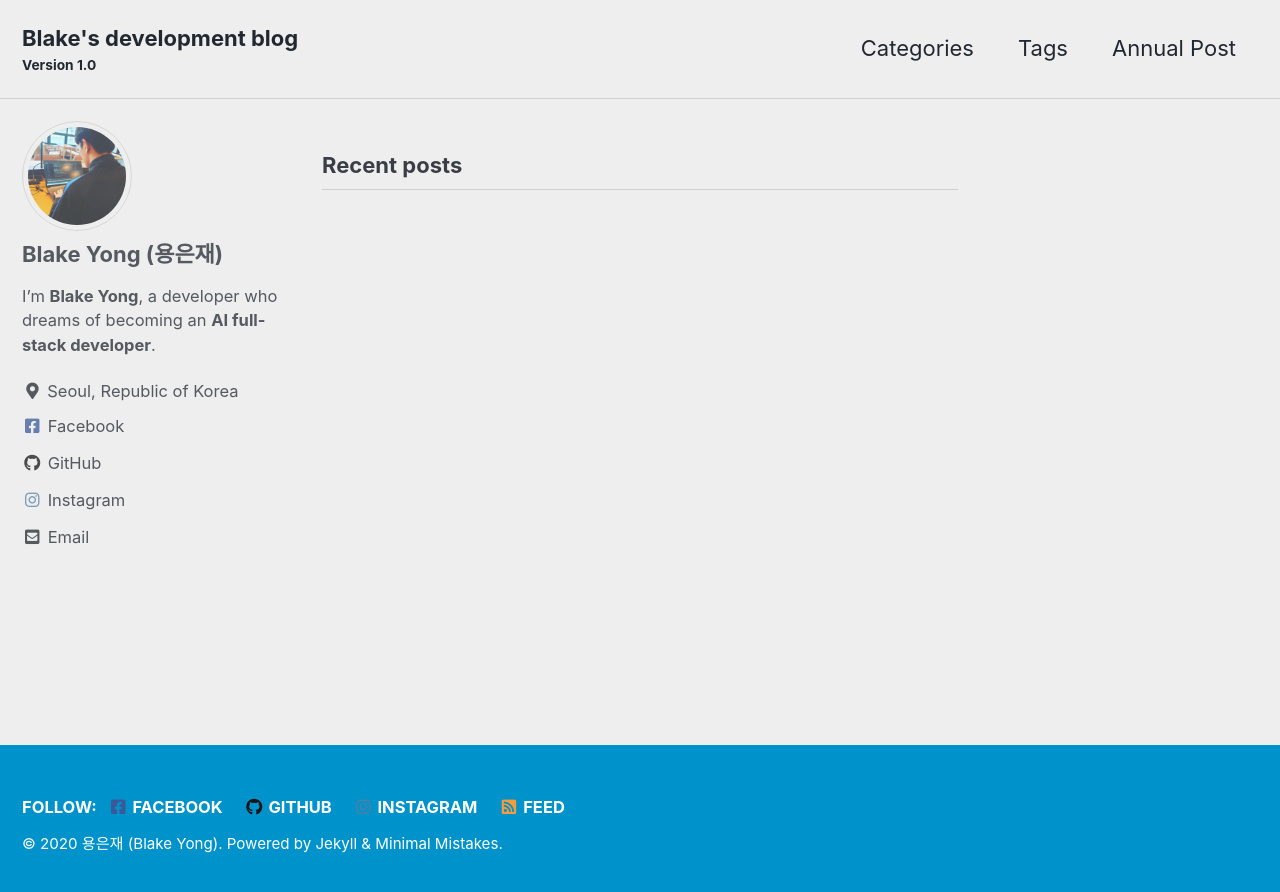
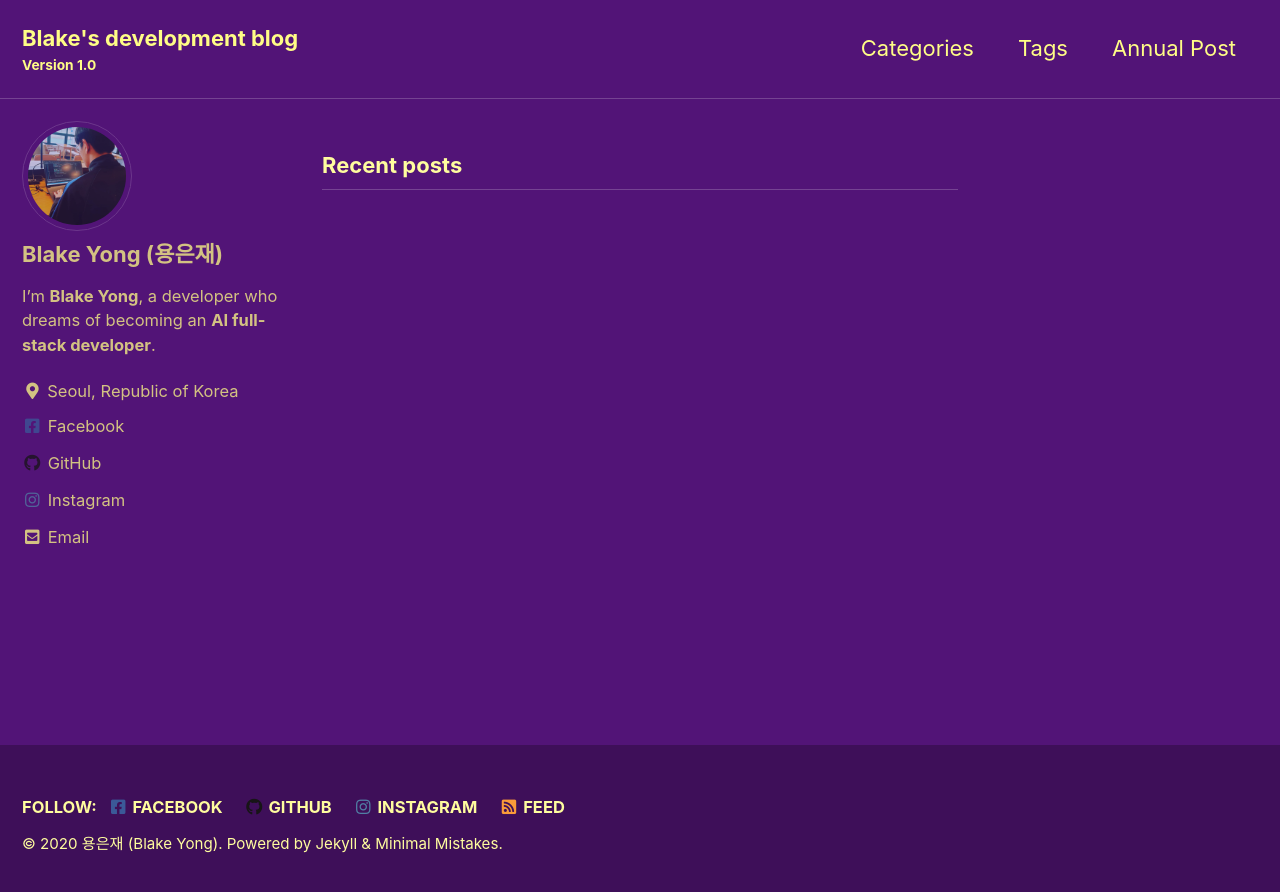
Before and after one commit to BlakeYong/BlakeYong.github.io, a Jekyll site: the page built from index.html, in a window 1280 px wide. Shown: the top 892 px of the page. Built offline with Jekyll 4.4.1, drawn with Linux system fonts in a browser that asks for light colours; cached includes are drawn as plain includes; the list of posts is cut into pages by our own code.

Commit message:
plum 적용

```diff
--- a/_config.yml
+++ b/_config.yml
@@ -12,7 +12,7 @@
 
 # theme                  : "minimal-mistakes-jekyll"
 # remote_theme           : "mmistakes/minimal-mistakes"
-minimal_mistakes_skin    : "air" # "air", "aqua", "contrast", "dark", "dirt", "neon", "mint", "plum", "sunrise"
+minimal_mistakes_skin    : "plum" # "air", "aqua", "contrast", "dark", "dirt", "neon", "mint", "plum", "sunrise"
 
 # Site Settings
 locale                   : "en-US"
```
